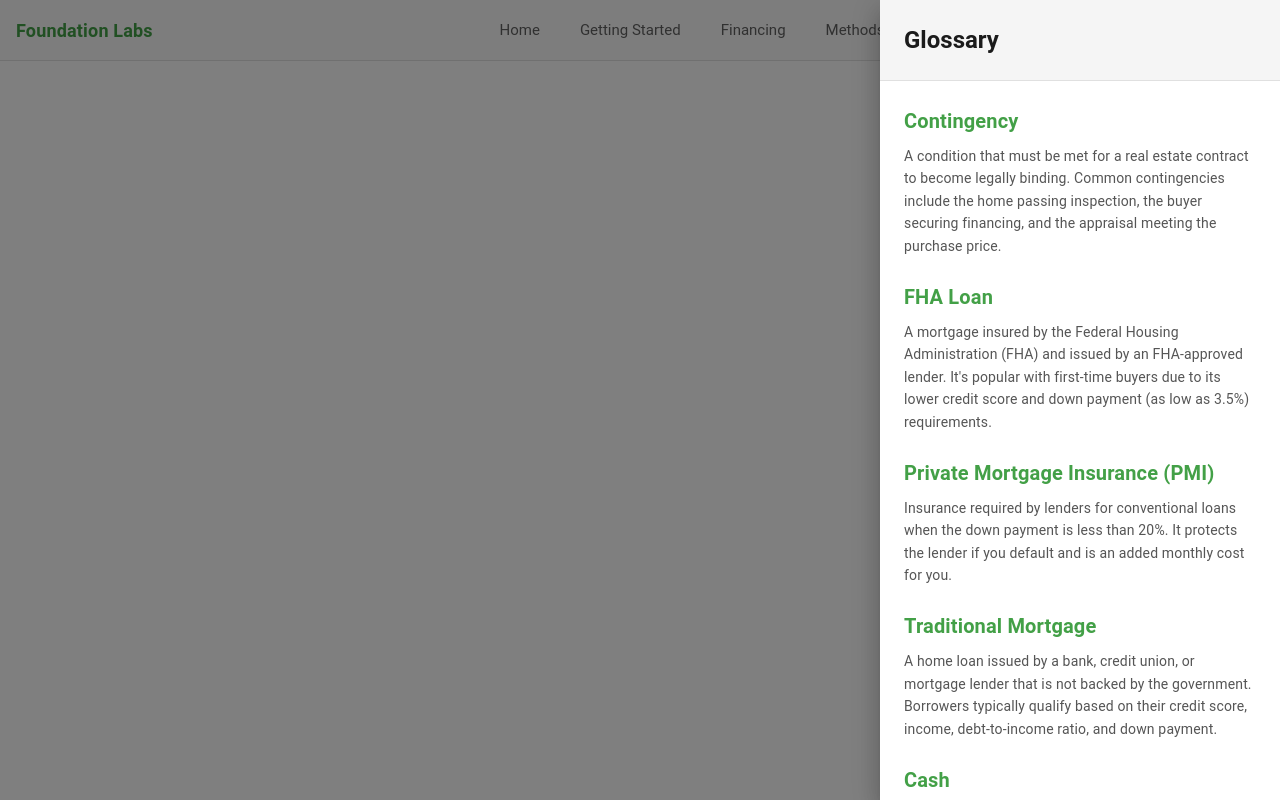
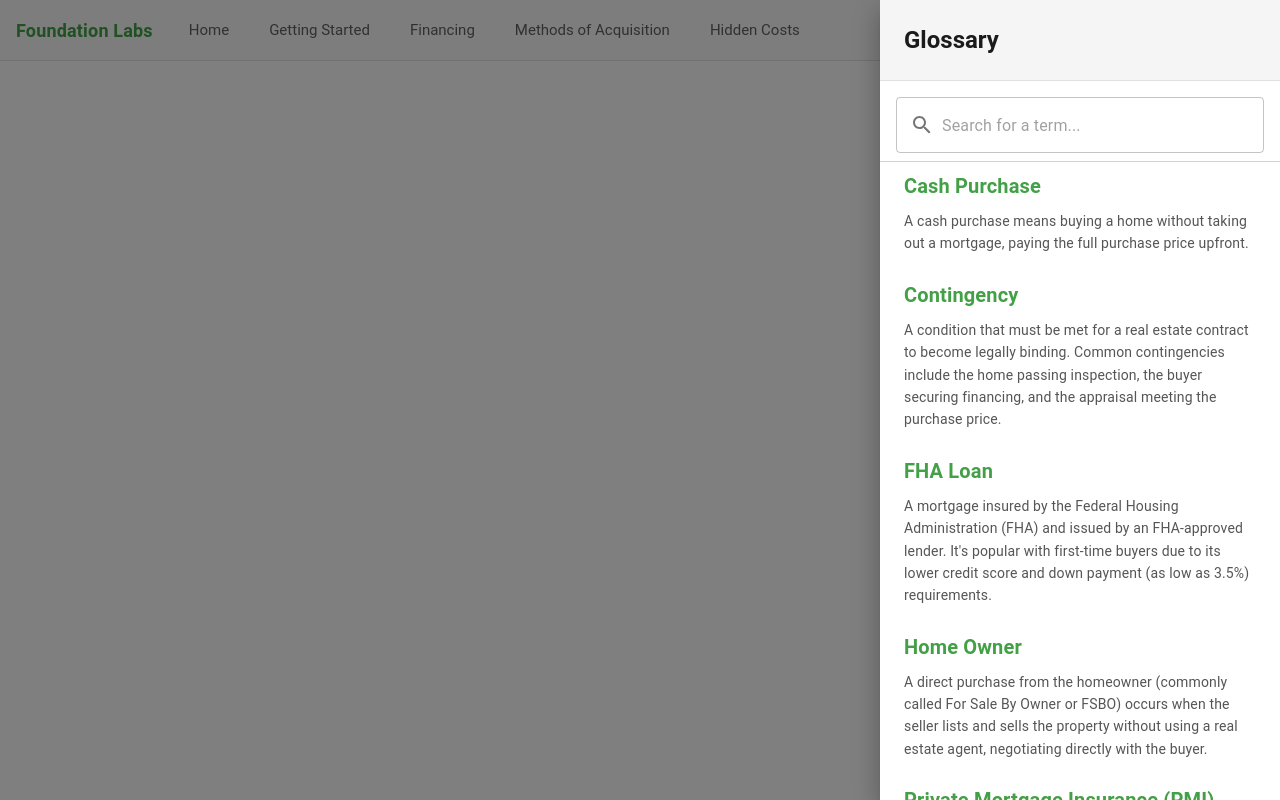
Before and after one commit to PerpetualLink/CS422, a React (Vite) app: page / in a window 1280 px wide. Both pictures are taken after a click on the button "GLOSSARY". Built offline with nearby package versions, Linux system fonts and the light colour scheme; some icons are missing.

Commit message:
Move glossary terms into a their separate js file to manage them easier, and add search functionality to the glossary itself.

```diff
--- a/src/App.jsx
+++ b/src/App.jsx
@@ -30,6 +30,7 @@ function App() {
                 {pages.map((navItem) => (
                     <Link
                         className={`navButton ${(currentRoute === navItem.route) ? "active" : ""}`}
+                        key={navItem.name}
                         onClick={() => setCurrentRoute(navItem.route)}
                         to={navItem.route}
                     >
--- a/src/app.scss
+++ b/src/app.scss
@@ -12,7 +12,6 @@ body {
 
     .navLogo {
         color: #43A047;
-        flex-grow: 1;
         font-size: 18px;
         font-weight: 700;
         margin-right: 16px;
--- a/src/shared/Glossary.jsx
+++ b/src/shared/Glossary.jsx
@@ -1,46 +1,28 @@
-import { useState } from "react";
-import { Button, Drawer, Box, Typography, IconButton } from "@mui/material";
+import { useEffect, useState } from "react";
+import { Button, Drawer, Box, Typography, IconButton, InputAdornment, TextField } from "@mui/material";
 import CloseIcon from "@mui/icons-material/Close";
 import MenuBookIcon from "@mui/icons-material/MenuBook";
+import { keywords } from "./GlossaryTerms.js";
 import "./Glossary.scss";
+import { Search } from "@mui/icons-material";
 
 function Glossary() {
     const [isDrawerOpen, setIsDrawerOpen] = useState(false);
+    const [searchWord, setSearchWord] = useState("");
+    const [wordList, setWordList] = useState(keywords);
 
-    const glossaryTerms = [
-        {
-            term: "Contingency",
-            definition: "A condition that must be met for a real estate contract to become legally binding. Common contingencies include the home passing inspection, the buyer securing financing, and the appraisal meeting the purchase price."
-        },
-        {
-            term: "FHA Loan",
-            definition: "A mortgage insured by the Federal Housing Administration (FHA) and issued by an FHA-approved lender. It's popular with first-time buyers due to its lower credit score and down payment (as low as 3.5%) requirements."
-        },
-        {
-            term: "Private Mortgage Insurance (PMI)",
-            definition: "Insurance required by lenders for conventional loans when the down payment is less than 20%. It protects the lender if you default and is an added monthly cost for you."
-        },
-        {
-            term: "Traditional Mortgage",
-            definition: "A home loan issued by a bank, credit union, or mortgage lender that is not backed by the government. Borrowers typically qualify based on their credit score, income, debt-to-income ratio, and down payment."
-        },
-        {
-            term: "Cash",
-            definition: "A cash purchase means buying a home without taking out a mortgage, paying the full purchase price upfront."
-        },
-        {
-            term: "Real Estate Agent",
-            definition: "A real estate agent helps buyers find homes, negotiate offers, and manage paperwork throughout the purchasing process. Agents are licensed professionals who understand the housing market and transaction procedures."
-        },
-        {
-            term: "Tax Auction",
-            definition: "A public sale where properties are sold by a government entity because the owner failed to pay property taxes. Investors or buyers can bid on these properties, sometimes at significantly reduced prices."
-        },
-        {
-            term: "Home Owner",
-            definition: "A direct purchase from the homeowner (commonly called For Sale By Owner or FSBO) occurs when the seller lists and sells the property without using a real estate agent, negotiating directly with the buyer."
+    useEffect(() => {
+        if (searchWord) {
+            const newWordList = keywords.filter((word) => word.TERM.includes(searchWord));
+
+            if (newWordList.length > 0) {
+                setWordList(newWordList);
+            }
         }
-    ];
+        else if (wordList !== keywords) {
+            setWordList(keywords);
+        }
+    }, [keywords, searchWord, wordList])
 
     return (
         <div className={"container"}>
@@ -50,7 +32,7 @@ function Glossary() {
                 startIcon={<MenuBookIcon />}
                 onClick={() => setIsDrawerOpen(prev => !prev)}
             >
-                Glossary
+                {"Glossary"}
             </Button>
 
             <Drawer
@@ -77,32 +59,50 @@ function Glossary() {
                     zIndex: 1
                 }}>
                     <Typography variant="h5" sx={{ fontWeight: "bold", color: "#1b1b1b" }}>
-                        Glossary
+                        {"Glossary"}
                     </Typography>
                     <IconButton onClick={() => setIsDrawerOpen(false)}>
                         <CloseIcon />
                     </IconButton>
                 </Box>
-
+                <TextField
+                    onChange={(e) => setSearchWord(e.target.value)}
+                    placeholder={"Search for a term..."}
+                    slotProps={{
+                        input: {
+                            startAdornment: (
+                                <InputAdornment position={"start"}>
+                                    <Search />
+                                </InputAdornment>
+                            )
+                        }
+                    }}
+                    sx={{
+                        borderBottom: "1px solid lightgrey",
+                        padding: "16px 16px 8px"
+                    }}
+                    value={searchWord}
+                    variant={"outlined"}
+                />
                 <Box sx={{
-                    padding: "24px",
+                    padding: "8px 24px 24px",
                     overflowY: "auto",
                     flex: 1
                 }}>
-                    {glossaryTerms.map((item, index) => (
+                    {wordList.map((item, index) => (
                         <Box key={index} sx={{ marginBottom: "24px" }}>
                             <Typography variant="h6" sx={{
                                 fontWeight: "bold",
                                 color: "#43A047",
                                 marginBottom: "8px"
                             }}>
-                                {item.term}
+                                {item.TERM}
                             </Typography>
                             <Typography variant="body2" sx={{
                                 color: "#555",
                                 lineHeight: 1.6
                             }}>
-                                {item.definition}
+                                {item.DEFINITION}
                             </Typography>
                         </Box>
                     ))}
--- a/src/shared/Glossary.scss
+++ b/src/shared/Glossary.scss
@@ -15,6 +15,12 @@
             animation: none;
         }
     }
+
+    &.definitionContainer {
+        flex: 1;
+        overflow-y: auto;
+        padding: 24px;
+    }
 }
 
 @keyframes glossaryPulse {
--- /dev/null
+++ b/src/shared/GlossaryTerms.js
@@ -0,0 +1,34 @@
+export const keywords = [
+    {
+        TERM: "Cash Purchase",
+        DEFINITION: "A cash purchase means buying a home without taking out a mortgage, paying the full purchase price upfront."
+    },
+    {
+        TERM: "Contingency",
+        DEFINITION: "A condition that must be met for a real estate contract to become legally binding. Common contingencies include the home passing inspection, the buyer securing financing, and the appraisal meeting the purchase price."
+    },
+    {
+        TERM: "FHA Loan",
+        DEFINITION: "A mortgage insured by the Federal Housing Administration (FHA) and issued by an FHA-approved lender. It's popular with first-time buyers due to its lower credit score and down payment (as low as 3.5%) requirements."
+    },
+    {
+        TERM: "Home Owner",
+        DEFINITION: "A direct purchase from the homeowner (commonly called For Sale By Owner or FSBO) occurs when the seller lists and sells the property without using a real estate agent, negotiating directly with the buyer."
+    },
+    {
+        TERM: "Private Mortgage Insurance (PMI)",
+        DEFINITION: "Insurance required by lenders for conventional loans when the down payment is less than 20%. It protects the lender if you default and is an added monthly cost for you."
+    },
+    {
+        TERM: "Real Estate Agent",
+        DEFINITION: "A real estate agent helps buyers find homes, negotiate offers, and manage paperwork throughout the purchasing process. Agents are licensed professionals who understand the housing market and transaction procedures."
+    },
+    {
+        TERM: "Tax Auction",
+        DEFINITION: "A public sale where properties are sold by a government entity because the owner failed to pay property taxes. Investors or buyers can bid on these properties, sometimes at significantly reduced prices."
+    },
+    {
+        TERM: "Traditional Mortgage",
+        DEFINITION: "A home loan issued by a bank, credit union, or mortgage lender that is not backed by the government. Borrowers typically qualify based on their credit score, income, debt-to-income ratio, and down payment."
+    },
+]
```
